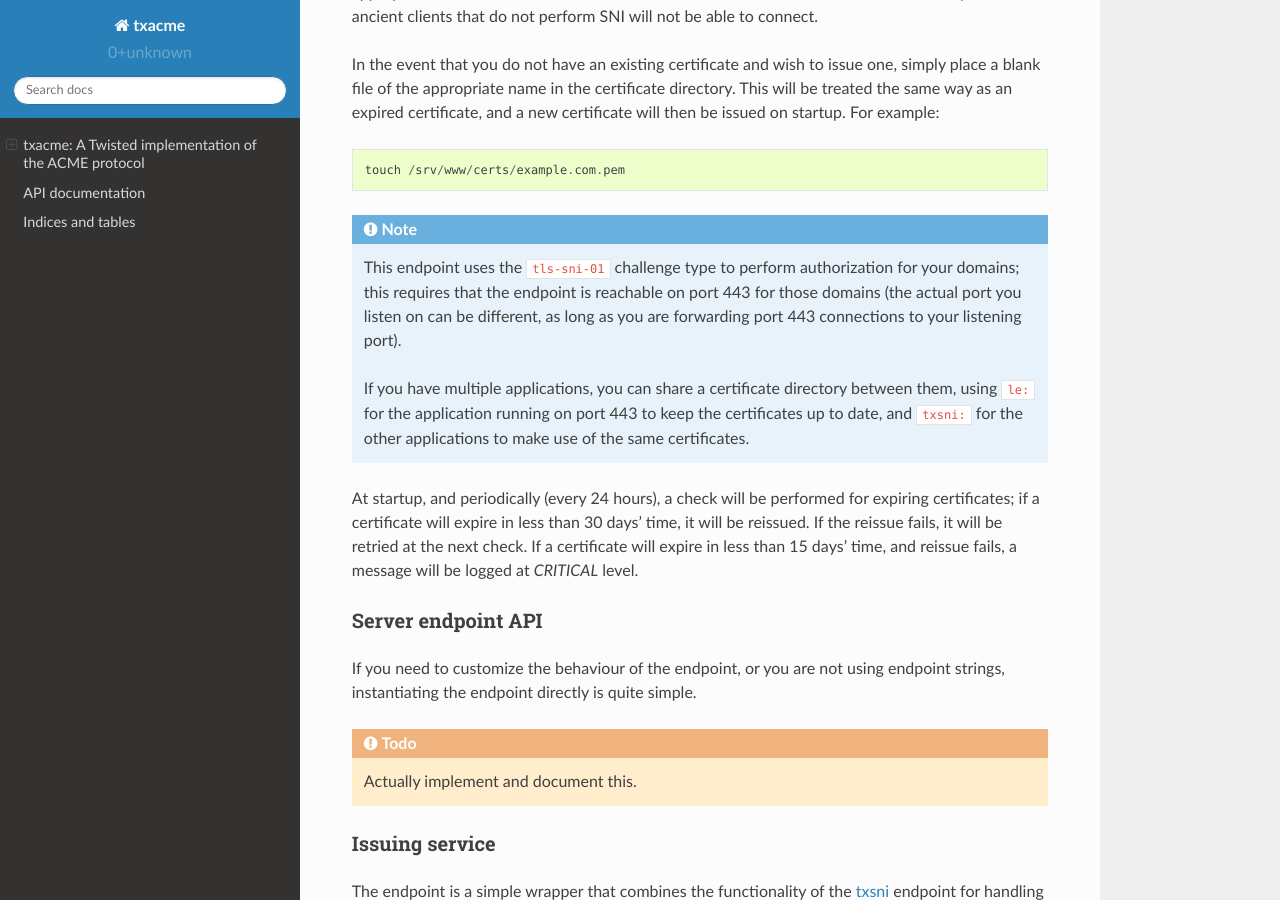
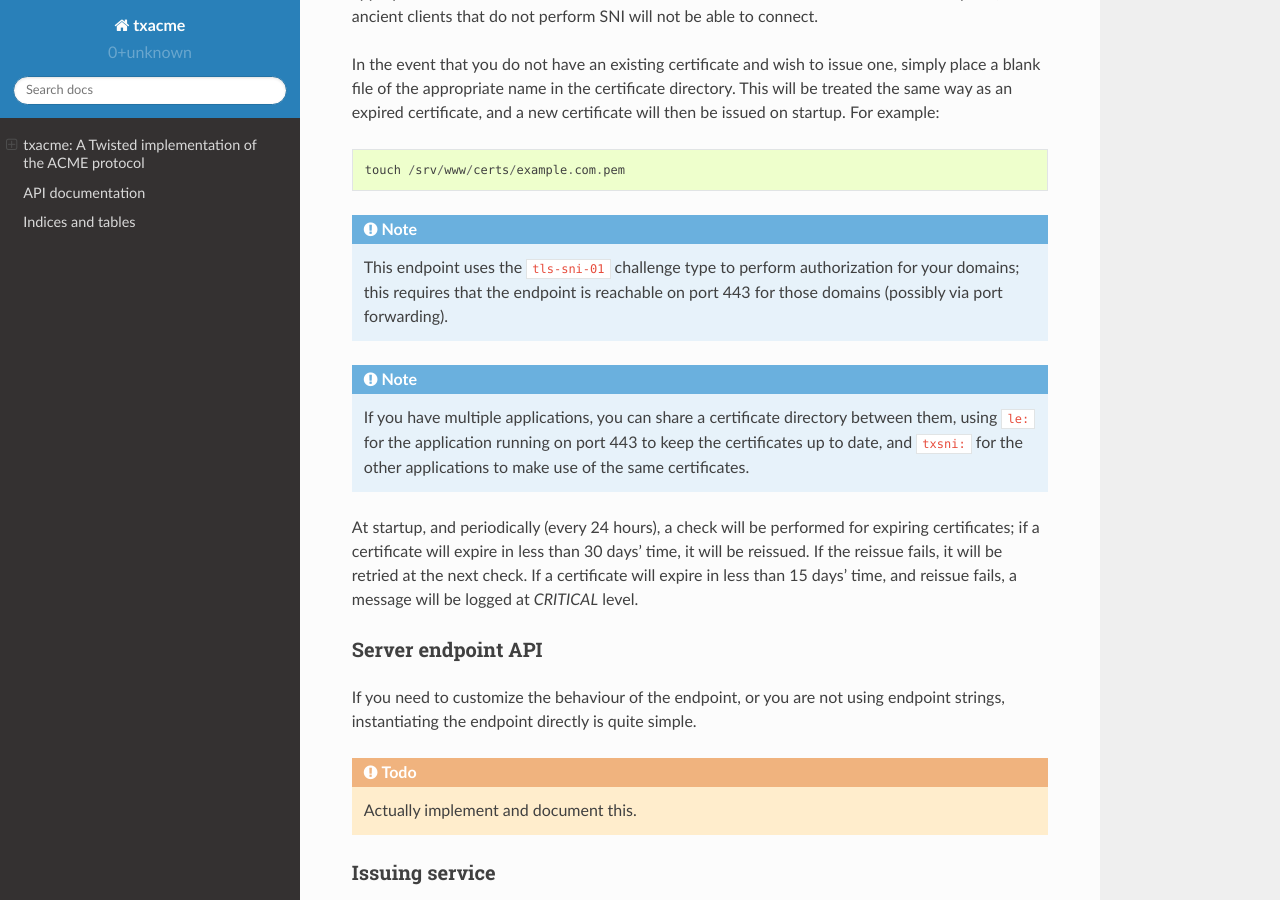
Before and after one commit to twisted/txacme, a Sphinx documentation site: the page built from docs/index.rst, in a window 1280 px wide and 900 px high, scrolled down 1346 px. Built offline with Sphinx 7.4.7 and the Read the Docs theme 2.0.0, drawn with Linux system fonts in a browser that asks for light colours; pages that are not in the unit, such as notebooks, are missing from menus.

Commit message:
Be less verbose about port forwarding.

```diff
--- a/docs/index.rst
+++ b/docs/index.rst
@@ -50,14 +50,12 @@
 
 .. note:: This endpoint uses the ``tls-sni-01`` challenge type to perform
    authorization for your domains; this requires that the endpoint is reachable
-   on port 443 for those domains (the actual port you listen on can be
-   different, as long as you are forwarding port 443 connections to your
-   listening port).
+   on port 443 for those domains (possibly via port forwarding).
 
-   If you have multiple applications, you can share a certificate directory
-   between them, using ``le:`` for the application running on port 443 to keep
-   the certificates up to date, and ``txsni:`` for the other applications to
-   make use of the same certificates.
+.. note:: If you have multiple applications, you can share a certificate
+   directory between them, using ``le:`` for the application running on port
+   443 to keep the certificates up to date, and ``txsni:`` for the other
+   applications to make use of the same certificates.
 
 At startup, and periodically (every 24 hours), a check will be performed for
 expiring certificates; if a certificate will expire in less than 30 days' time,
```
